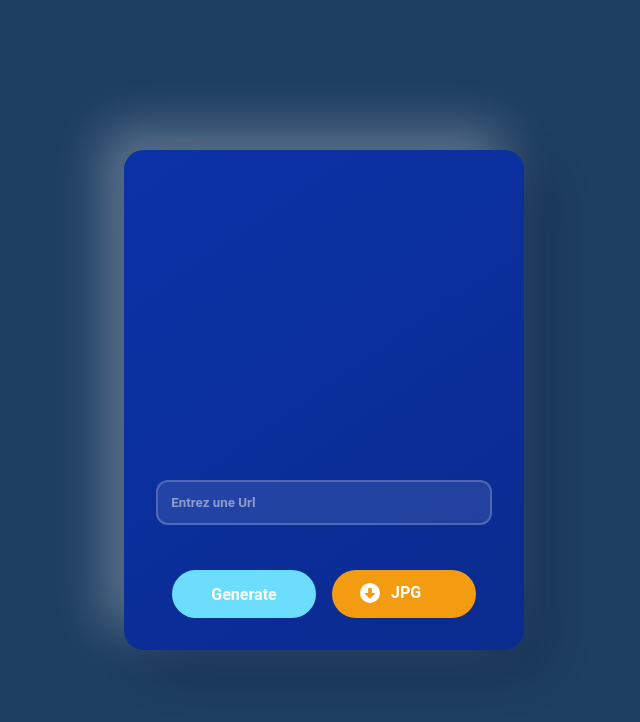
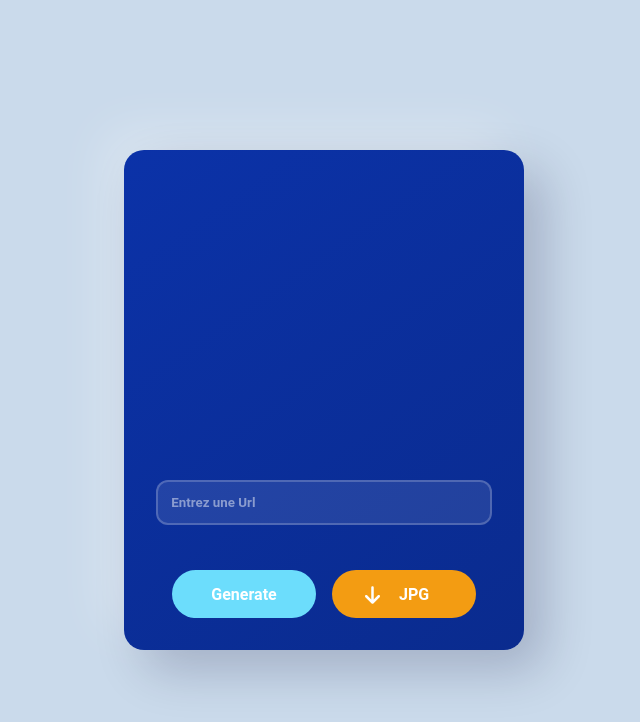
Before and after one commit to TISEPSE/QR-code-Generator, a plain HTML site: page index.html in a window 1280 px wide. Shown: the whole page, without its empty margins (316-956 px from the left). Drawn offline with Linux system fonts and the light colour scheme.

Commit message:
push svg

```diff
--- a/index.html
+++ b/index.html
@@ -18,7 +18,7 @@
         <div class="center">
             <button id="QrCodeButton" class="btn">Generate</button>
             <a id="QrCodeButtonDownload" class="down" download="QrCode.jpg">
-                <img src="circle-down-solid.svg" class="svg">JPG</a>
+                <img src="arrow-down-solid.svg" class="svg">JPG</a>
         </div>
     </div>
 
--- a/style.css
+++ b/style.css
@@ -7,7 +7,7 @@
 }
 
 body {
-    background-color: #1E3E62;
+    background-color: #cadaeb;
     display: flex;
     justify-content: center;
     align-items: center;
@@ -89,7 +89,7 @@ input {
 .svg{
     position: absolute;
     height: 20px;
-    left: 25px;
+    left: 30px;
 }
 
 .btn {
@@ -99,9 +99,10 @@ input {
 
 .down {
     background-color: #f39c12;
-    padding-left: 3.5rem;
-    padding-top:10px;
+    padding-left: 4rem;
+    padding-top:12px;
     border:3px solid transparent;
+    text-decoration: none;
 }
 
 .btn:hover, .down:hover {
```
Also changed, not shown: arrow-down-solid.svg (added), circle-down-solid.svg (deleted).
